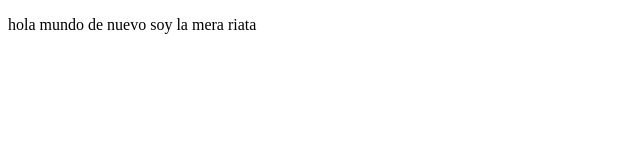
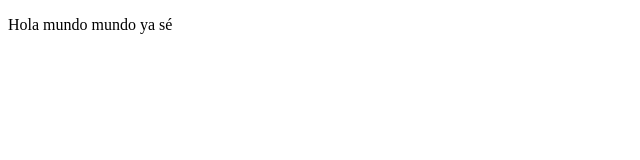
Before and after one commit to Kuenikueni/proyectoDemoPrework, a plain HTML site: page index.html in a window 1280 px wide. Shown: the whole page, without its empty margins (0-640 px from the left). Drawn offline with Linux system fonts and the light colour scheme.

Commit message:
primer cambio

```diff
--- a/index.html
+++ b/index.html
@@ -8,8 +8,8 @@
 </head>
 <body>
     <p>
-        hola mundo de nuevo
-        soy la mera riata
+        Hola mundo mundo
+        ya sé
     </p>
 </body>
 </html>
```
